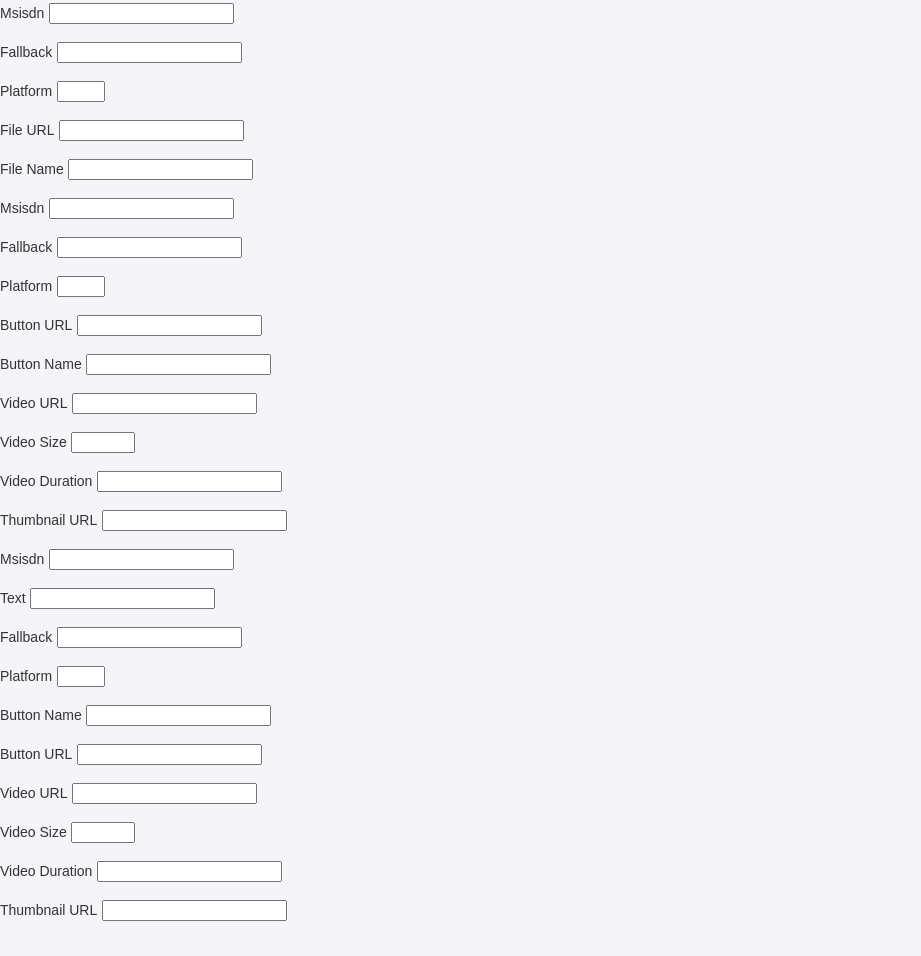
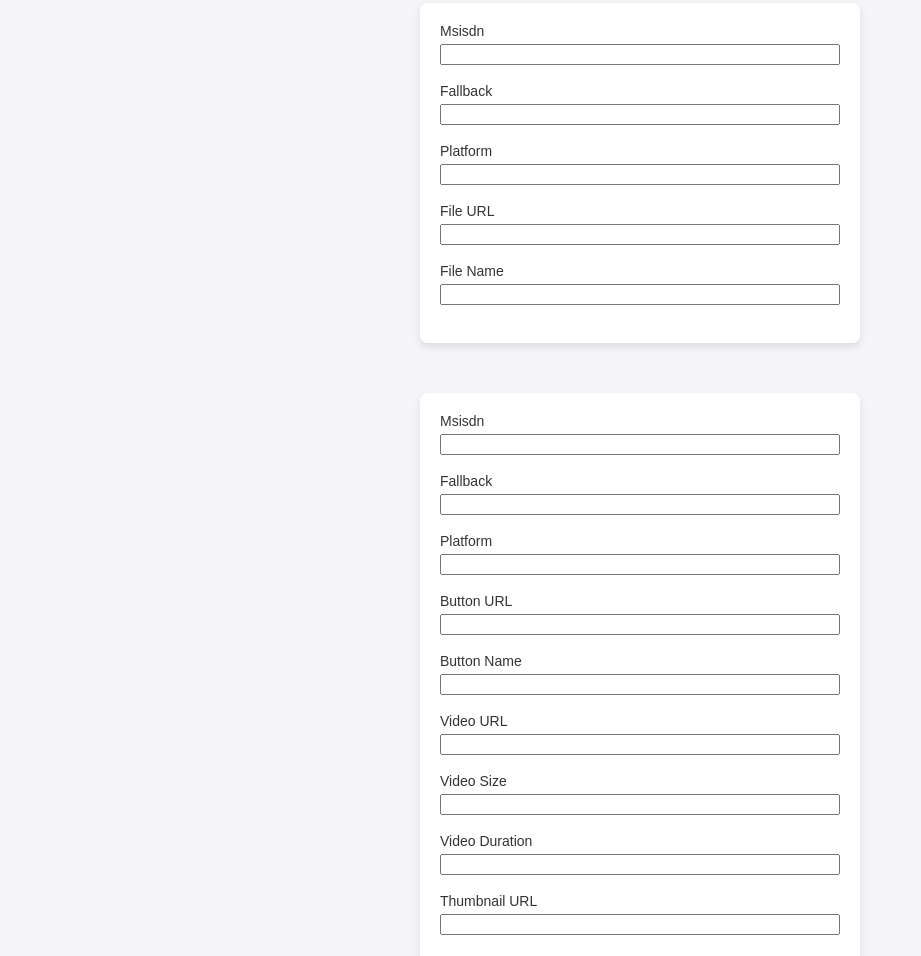
Before and after one commit to majascale/marketing, a website: page public/index.html in a window 1280 px wide. Shown: the part 934-1890 px from the top of the page, without its empty margins (0-921 px from the left). Drawn offline with Linux system fonts and the light colour scheme.

Commit message:
Update index.html

```diff
--- a/public/index.html
+++ b/public/index.html
@@ -49,59 +49,65 @@
              <input type="url" id="viberTextImageUrl"><br>
            </form>
         </div>
-        <div id="viberFileSection">
+        <div id="viberFileSection" class="form-container">
+          <form>
             <label for="viberFileMsisdn">Msisdn</label>
-           <input type="text" id="viberFileMsisdn" required><br><br>
+            <input type="text" id="viberFileMsisdn" required><br>
             <label for="viberFileFallback">Fallback</label>
-           <input type="text" id="viberFileFallback"><br><br>
+            <input type="text" id="viberFileFallback"><br>
             <label for="viberFilePlatform">Platform</label>
-           <input type="number" id="viberFilePlatform" min="1" max="2"><br><br>
+            <input type="number" id="viberFilePlatform" min="1" max="2"><br>
             <label for="viberFileUrl">File URL</label>
-           <input type="url" id="viberFileUrl" required><br><br>
+            <input type="url" id="viberFileUrl" required><br>
             <label for="viberFileName">File Name</label>
-           <input type="text" id="viberFileName"><br><br>
+            <input type="text" id="viberFileName"><br>
+          </form>
         </div>
-        <div id="viberVideoSection">
+        <div id="viberVideoSection" class="form-container">
+           <form>
               <label for="viberVideoMsisdn">Msisdn</label>
-           <input type="text" id="viberVideoMsisdn" required><br><br>
+              <input type="text" id="viberVideoMsisdn" required><br>
               <label for="viberVideoFallback">Fallback</label>
-           <input type="text" id="viberVideoFallback"><br><br>
+              <input type="text" id="viberVideoFallback"><br>
               <label for="viberVideoPlatform">Platform</label>
-           <input type="number" id="viberVideoPlatform" min="1" max="2"><br><br>
+              <input type="number" id="viberVideoPlatform" min="1" max="2"><br>
               <label for="viberVideoButtonUrl">Button URL</label>
-           <input type="url" id="viberVideoButtonUrl"><br><br>
+              <input type="url" id="viberVideoButtonUrl"><br>
               <label for="viberVideoButtonName">Button Name</label>
-           <input type="text" id="viberVideoButtonName"><br><br>
+              <input type="text" id="viberVideoButtonName"><br>
               <label for="viberVideoUrl">Video URL</label>
-           <input type="url" id="viberVideoUrl" required><br><br>
+              <input type="url" id="viberVideoUrl" required><br>
               <label for="viberVideoSize">Video Size</label>
-           <input type="number" id="viberVideoSize" min="1" max="200" required><br><br>
+              <input type="number" id="viberVideoSize" min="1" max="200" required><br>
               <label for="viberVideoDuration">Video Duration</label>
-           <input type="number" id="viberVideoDuration" min="1" required><br><br>
+              <input type="number" id="viberVideoDuration" min="1" required><br>
               <label for="viberVideoThumbnailUrl">Thumbnail URL</label>
-           <input type="url" id="viberVideoThumbnailUrl" required><br><br>
+              <input type="url" id="viberVideoThumbnailUrl" required><br>
+           </form>
         </div>
-        <div id="viberTextVideoSection">
+        <div id="viberTextVideoSection" class="form-container">
+           <form>
               <label for="viberTextVideoMsisdn">Msisdn</label>
-           <input type="text" id="viberTextVideoMsisdn" required><br><br>
+              <input type="text" id="viberTextVideoMsisdn" required><br>
               <label for="viberTextVideoText">Text</label>
-           <input type="text" id="viberTextVideoText" required><br><br>
+              <input type="text" id="viberTextVideoText" required><br>
               <label for="viberTextVideoFallback">Fallback</label>
-           <input type="text" id="viberTextVideoFallback"><br><br>
+              <input type="text" id="viberTextVideoFallback"><br>
               <label for="viberTextVideoPlatform">Platform</label>
-           <input type="number" id="viberTextVideoPlatform" min="1" max="2"><br><br>
+              <input type="number" id="viberTextVideoPlatform" min="1" max="2"><br>
               <label for="viberTextVideoButtonName">Button Name</label>
-           <input type="text" id="viberTextVideoButtonName"><br><br>
+              <input type="text" id="viberTextVideoButtonName"><br>
               <label for="viberTextVideoButtonUrl">Button URL</label>
-           <input type="url" id="viberTextVideoButtonUrl"><br><br>
+              <input type="url" id="viberTextVideoButtonUrl"><br>
               <label for="viberTextVideoUrl">Video URL</label>
-           <input type="url" id="viberTextVideoUrl" required><br><br>
+              <input type="url" id="viberTextVideoUrl" required><br>
               <label for="viberTextVideoSize">Video Size</label>
-           <input type="number" id="viberTextVideoSize" min="1" max="200" required><br><br>
+              <input type="number" id="viberTextVideoSize" min="1" max="200" required><br>
               <label for="viberTextVideoDuration">Video Duration</label>
-           <input type="number" id="viberTextVideoDuration" min="1" required><br><br>
+              <input type="number" id="viberTextVideoDuration" min="1" required><br>
               <label for="viberTextVideoThumbnailUrl">Thumbnail URL</label>
-           <input type="url" id="viberTextVideoThumbnailUrl" required><br><br>
+              <input type="url" id="viberTextVideoThumbnailUrl" required><br>
+           </form>
         </div>
       </div>
       <br><br>
```
Lines whose indentation alone changed are shown as unchanged.
